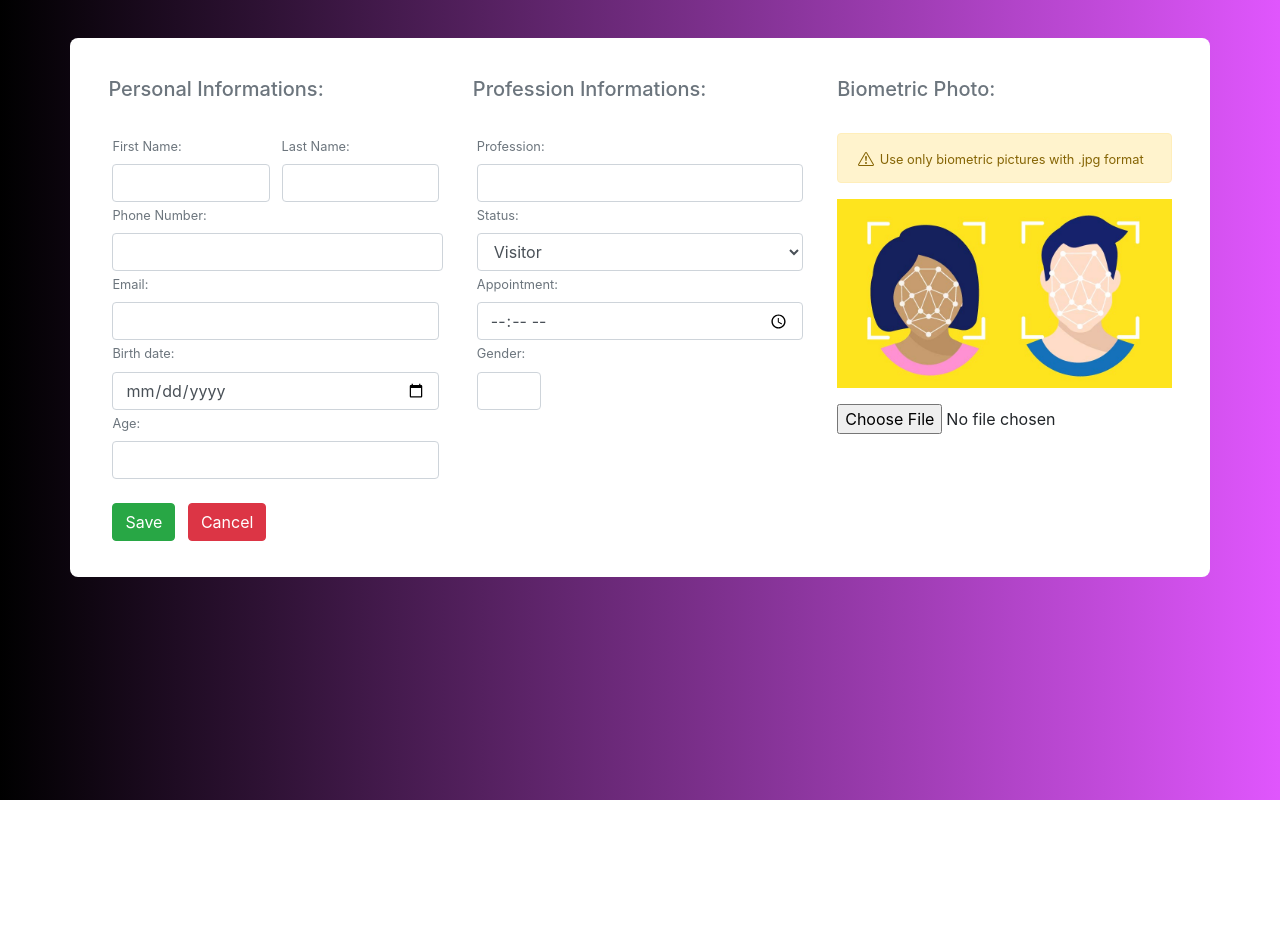
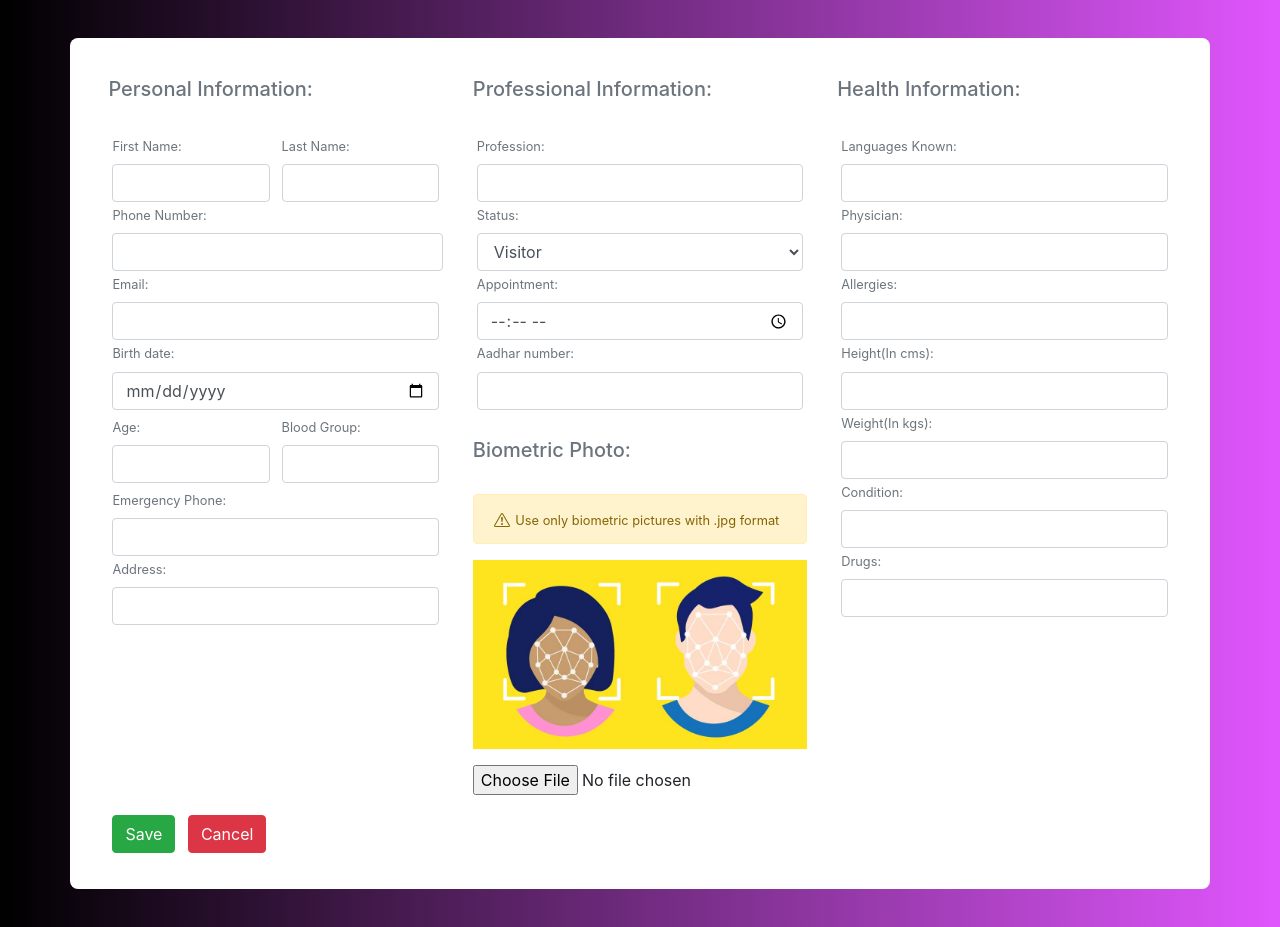
Before and after one commit to Pratham8902/GDA_Hackathon_2k23, a Django app: page /add_profile/ in a window 1280 px wide. Before the commit the page ends 800 px from the top, so only its background shows below. Run offline with Django 3.2, Linux system fonts and the light colour scheme; some libraries are stand-ins or nearby versions.

Commit message:
Commit 10

```diff
--- a/core/forms.py
+++ b/core/forms.py
@@ -28,3 +28,17 @@ class ProfileForm(forms.ModelForm):
         #self.fields['image'].widget.attrs['class'] = 'form-control'
         self.fields['shift'].widget.attrs['class'] = 'form-control'
         self.fields['age'].widget.attrs['class'] = 'form-control'
+
+        self.fields['bg'].widget.attrs['class'] = 'form-control'
+        self.fields['ephone'].widget.attrs['class'] = 'form-control'
+        self.fields['address'].widget.attrs['class'] = 'form-control'
+
+        self.fields['aadhar'].widget.attrs['class'] = 'form-control'
+
+        self.fields['languages'].widget.attrs['class'] = 'form-control'
+        self.fields['physician'].widget.attrs['class'] = 'form-control'
+        self.fields['allergies'].widget.attrs['class'] = 'form-control'
+        self.fields['height'].widget.attrs['class'] = 'form-control'
+        self.fields['weight'].widget.attrs['class'] = 'form-control'
+        self.fields['condition'].widget.attrs['class'] = 'form-control'
+        self.fields['drugs'].widget.attrs['class'] = 'form-control'
--- a/core/models.py
+++ b/core/models.py
@@ -22,6 +22,21 @@ class Profile(models.Model):
     shift = models.TimeField()
     age=models.IntegerField()
 
+    bg=models.CharField(max_length=10)
+    ephone=models.BigIntegerField()
+    address=models.CharField(max_length=100)
+
+    aadhar=models.BigIntegerField()
+
+    languages=models.CharField(max_length=200)
+    physician=models.CharField(max_length=200)
+    allergies=models.CharField(max_length=200)
+    height=models.DecimalField(max_digits=10,decimal_places=4)
+    weight=models.DecimalField(max_digits=10,decimal_places=4)
+    condition=models.CharField(max_length=200)
+    drugs=models.CharField(max_length=200)
+
+
 
     def __str__(self):
         return self.first_name +' '+self.last_name
--- a/core/templates/core/add_profile.html
+++ b/core/templates/core/add_profile.html
@@ -7,7 +7,7 @@
         {% csrf_token %}
         <div class="row">
             <div class="col-md-4">
-                <h5 class="text-muted">Personal Informations:</h5><br>
+                <h5 class="text-muted">Personal Information:</h5><br>
 
                 <div class="d-flex justify-content-between">
                     <div class="m-1 mr-2">
@@ -33,19 +33,30 @@
                     <label class="text-muted"><small>Birth date:</small></label>
                     {{ form.date }}
                 </div>
-                {% comment %} <div class="m-1" style="width: 5rem;">
-                    <label class="text-muted"><small>Blood Group:</small></label>
-                    {{} form.bg }
-                </div>{% endcomment %}
+
+                <div class="d-flex justify-content-between">
+                    <div class="m-1 mr-2">
+                        <label class="text-muted"><small>Age:</small></label>
+                        {{ form.age}}
+                    </div>
+                    <div class="m-1">
+                        <label class="text-muted"><small>Blood Group:</small></label>
+                        {{ form.bg }}
+                    </div>
+                </div>
                 <div class="m-1">
-                    <label class="text-muted"><small>Age:</small></label>
-                    {{ form.age}}
+                    <label class="text-muted"><small>Emergency Phone:</small></label>
+                    {{ form.ephone }}
+                </div>
+                <div class="m-1">
+                    <label class="text-muted"><small>Address:</small></label>
+                    {{ form.address }}
                 </div>
             </div>
 
 
             <div class="col-md-4">
-                <h5 class="text-muted">Profession Informations:</h5><br>
+                <h5 class="text-muted">Professional Information:</h5><br>
                 <div class="m-1">
                     <label class="text-muted"><small>Profession:</small></label>
                     {{ form.profession }}
@@ -58,14 +69,11 @@
                     <label class="text-muted"><small>Appointment:</small></label>
                     {{ form.shift }}
                 </div>
-                <div class="m-1" style="width: 4rem;">
-                    <label class="text-muted"><small>Gender:</small></label>
-                    {{ form.ranking }}
+                <div class="m-1">
+                    <label class="text-muted"><small>Aadhar number:</small></label>
+                    {{ form.aadhar }}
                 </div>
-
-            </div>
-
-            <div class="col-md-4">
+                <br>
                 <h5 class="text-muted">Biometric Photo:</h5><br>
                 <div>
                     <div class="alert alert-warning">
@@ -85,6 +93,38 @@
                 </div>
             </div>
 
+            <div class="col-md-4">
+                <h5 class="text-muted">Health Information:</h5><br>
+                <div class="m-1">
+                    <label class="text-muted"><small>Languages Known:</small></label>
+                    {{ form.languages }}
+                </div>
+                <div class="m-1">
+                    <label class="text-muted"><small>Physician:</small></label>
+                    {{ form.physician }}
+                </div>
+                <div class="m-1">
+                    <label class="text-muted"><small>Allergies:</small></label>
+                    {{ form.allergies }}
+                </div>
+                <div class="m-1">
+                    <label class="text-muted"><small>Height(In cms):</small></label>
+                    {{ form.height }}
+                </div>
+                <div class="m-1">
+                    <label class="text-muted"><small>Weight(In kgs):</small></label>
+                    {{ form.weight }}
+                </div>
+                <div class="m-1">
+                    <label class="text-muted"><small>Condition:</small></label>
+                    {{ form.condition }}
+                </div>
+                <div class="m-1">
+                    <label class="text-muted"><small>Drugs:</small></label>
+                    {{ form.drugs }}
+                </div>
+            </div>
+
         </div>
         <div class="mt-3">
             <button type="submit" class="btn btn-success m-1">Save</button>
@@ -93,7 +133,4 @@
     </form>
 </div>
 
-
-
-
 {% endblock content %}
```
Also changed, not shown: core/templates/core/details.html (+9 -1 lines), db.sqlite3, media/Pratham_ML_Check_Wl80Fhp.jpg (added).
